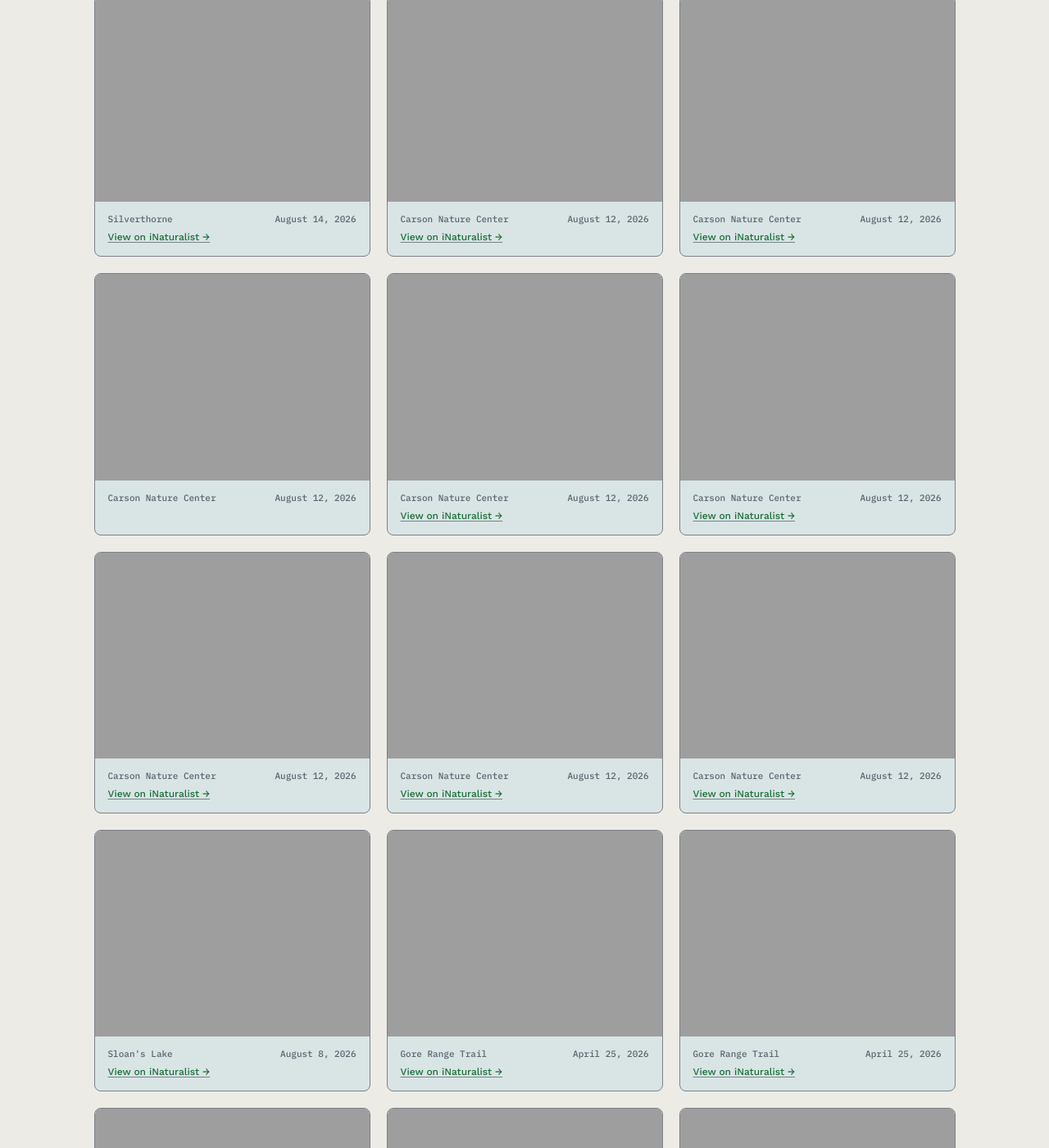
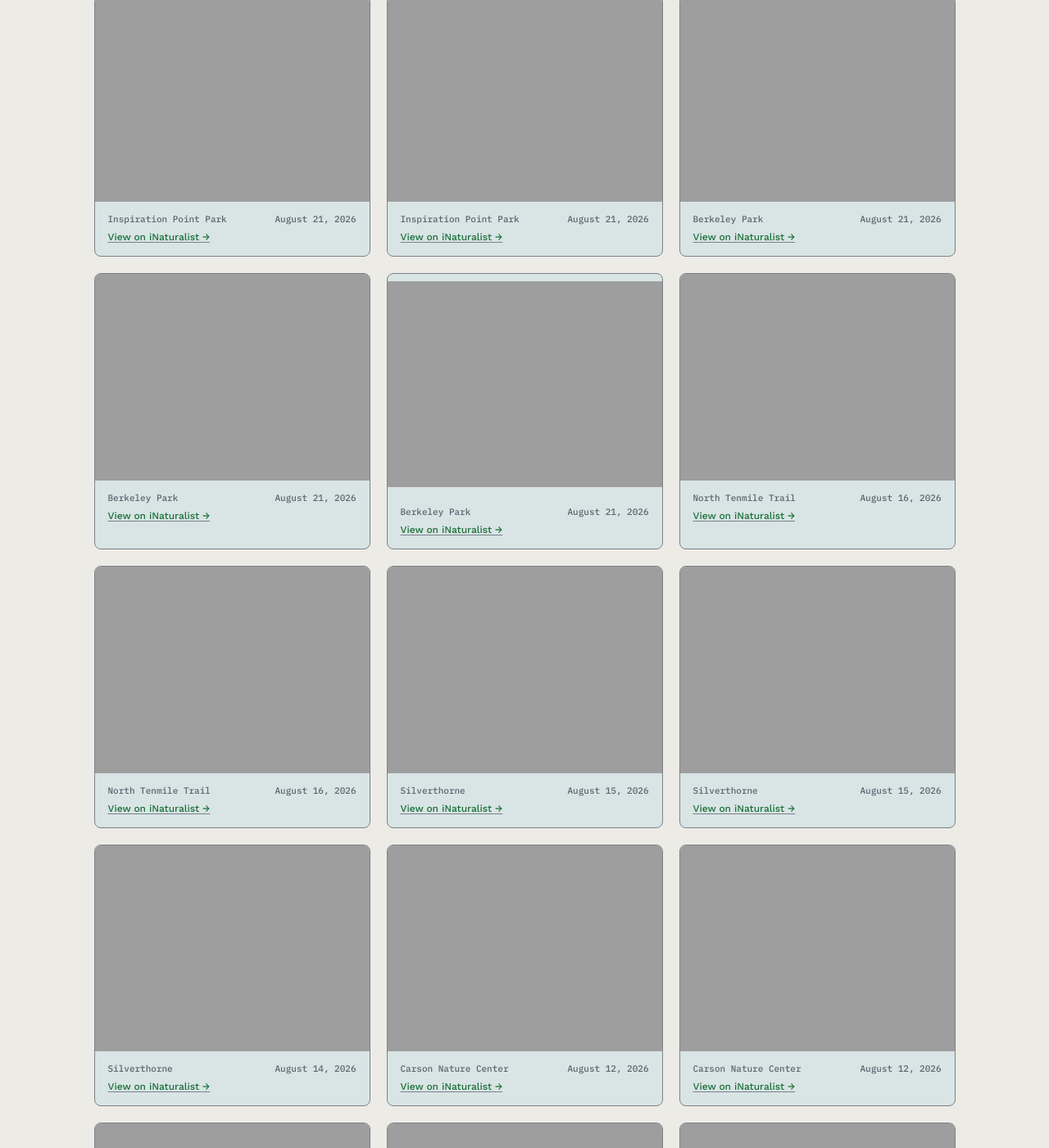
Before and after one commit to JaredLincenberg/jaredlincenberg.github.io, a Jekyll site: the page built from photos.md, in a window 1280 px wide and 1400 px high, scrolled down 1127 px. Shown: the whole window at 82% size. Built offline with Jekyll 4.4.1, drawn with Linux system fonts in a browser that asks for light colours; some of the changed text lies outside the part shown.

Commit message:
Add 11 new photos: Berkeley Park, Inspiration Point Park, Silverthorne, North Tenmile Trail
Co-Authored-By: Claude Sonnet 5 <noreply@anthropic.com>
Claude-Session: https://claude.ai/code/session_011MZtPJn3GtS8yK44tGzerR

```diff
--- a/_data/photos.yml
+++ b/_data/photos.yml
@@ -433,3 +433,148 @@
   alt: Planted native flower beds in the Big Garden at Washington Park, facing north — mowed paths curve between defined beds, sparse coreopsis and cosmos in the near foreground giving way to dense goldenrod behind, with a residential tower on the skyline beyond the trees.
   caption: "The Big Garden's native beds in bloom, late summer."
   gallery: false
+
+2026-08-15-silverthorne-many-plumed-moth.jpeg:
+  location: Silverthorne
+  county: Summit County
+  width: 2048
+  height: 1536
+  description: Many-plumed moth
+  datetime: "2026-08-15 10:34:57"
+  lat: 39.6540722
+  lon: -106.0941694
+  alt: A many-plumed moth at Silverthorne
+  caption: ""
+  observation: https://www.inaturalist.org/observations/391457459
+  highlight: true
+
+2026-08-15-silverthorne-many-plumed-moth-2.jpeg:
+  location: Silverthorne
+  county: Summit County
+  width: 4032
+  height: 3024
+  description: Many-plumed moth
+  datetime: "2026-08-15 10:36:13"
+  lat: 39.6540361
+  lon: -106.0941250
+  alt: A many-plumed moth at Silverthorne
+  caption: ""
+  observation: https://www.inaturalist.org/observations/391457459
+
+2026-08-15-silverthorne-root-maggot-fly.jpeg:
+  location: Silverthorne
+  county: Summit County
+  width: 4032
+  height: 3024
+  description: Root-maggot fly
+  datetime: "2026-08-15 14:13:47"
+  lat: 39.6540361
+  lon: -106.0943611
+  alt: A root-maggot fly at Silverthorne
+  caption: ""
+  observation: https://www.inaturalist.org/observations/391564124
+
+2026-08-16-north-tenmile-trail-ruddy-copper.jpeg:
+  location: North Tenmile Trail
+  county: Summit County
+  width: 4032
+  height: 3024
+  description: Ruddy copper
+  datetime: "2026-08-16 14:42:27"
+  lat: 39.5768500
+  lon: -106.1425167
+  alt: A ruddy copper at North Tenmile Trail
+  caption: ""
+  observation: https://www.inaturalist.org/observations/391924104
+
+2026-08-16-north-tenmile-trail-ruddy-copper-2.jpeg:
+  location: North Tenmile Trail
+  county: Summit County
+  width: 4032
+  height: 3024
+  description: Ruddy copper
+  datetime: "2026-08-16 15:34:44"
+  lat: 39.5769722
+  lon: -106.1502611
+  alt: A ruddy copper at North Tenmile Trail
+  caption: ""
+  observation: https://www.inaturalist.org/observations/391920098
+  highlight: true
+
+2026-08-16-north-tenmile-trail-char.jpeg:
+  location: North Tenmile Trail
+  county: Summit County
+  width: 4032
+  height: 3024
+  description: Char
+  datetime: "2026-08-16 16:04:56"
+  lat: 39.5777861
+  lon: -106.1295167
+  alt: A char at North Tenmile Trail
+  caption: ""
+  observation: https://www.inaturalist.org/observations/391921092
+
+2026-08-21-berkeley-park-citronella-ant.jpeg:
+  location: Berkeley Park
+  county: Denver County
+  width: 3024
+  height: 2429
+  description: Citronella ant
+  datetime: "2026-08-21 13:37:50"
+  lat: 39.7814361
+  lon: -105.0487361
+  alt: A citronella ant at Berkeley Park
+  caption: ""
+  observation: https://www.inaturalist.org/observations/393287458
+
+2026-08-21-berkeley-park-greenbottle-fly.jpeg:
+  location: Berkeley Park
+  county: Denver County
+  width: 4032
+  height: 3024
+  description: Greenbottle fly
+  datetime: "2026-08-21 13:40:22"
+  lat: 39.7815472
+  lon: -105.0488667
+  alt: A greenbottle fly at Berkeley Park
+  caption: ""
+  observation: https://www.inaturalist.org/observations/393287305
+
+2026-08-21-berkeley-park-carpenter-ant.jpeg:
+  location: Berkeley Park
+  county: Denver County
+  width: 3849
+  height: 2887
+  description: Carpenter ant
+  datetime: "2026-08-21 14:04:21"
+  lat: 39.7806472
+  lon: -105.0504389
+  alt: A carpenter ant at Berkeley Park
+  caption: ""
+  observation: https://www.inaturalist.org/observations/393285821
+
+2026-08-21-inspiration-point-park-potter-wasp.jpeg:
+  location: Inspiration Point Park
+  county: Denver County
+  width: 4032
+  height: 3024
+  description: Boll's potter wasp
+  datetime: "2026-08-21 15:50:29"
+  lat: 39.7871333
+  lon: -105.0605611
+  alt: A Boll's potter wasp at Inspiration Point Park
+  caption: ""
+  observation: https://www.inaturalist.org/observations/393313003
+
+2026-08-21-inspiration-point-park-verbena.jpeg:
+  location: Inspiration Point Park
+  county: Denver County
+  width: 4032
+  height: 3024
+  description: Bigbract verbena
+  datetime: "2026-08-21 15:51:35"
+  lat: 39.7870306
+  lon: -105.0602278
+  alt: A bigbract verbena at Inspiration Point Park
+  caption: ""
+  observation: https://www.inaturalist.org/observations/393312933
```
